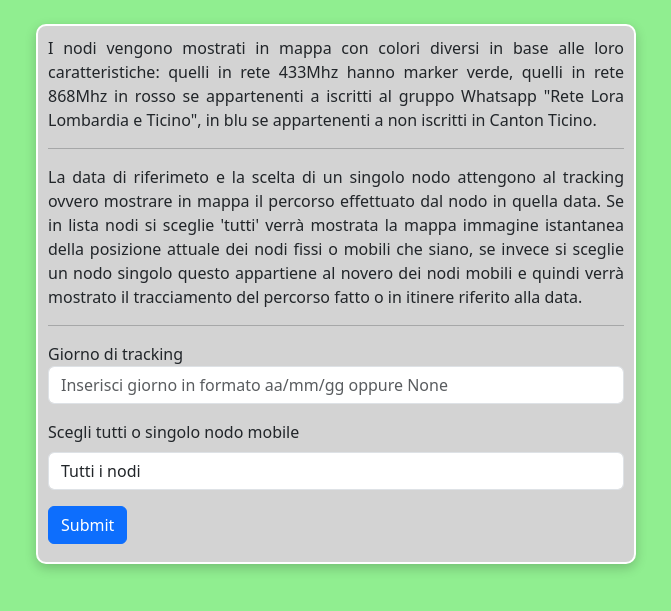
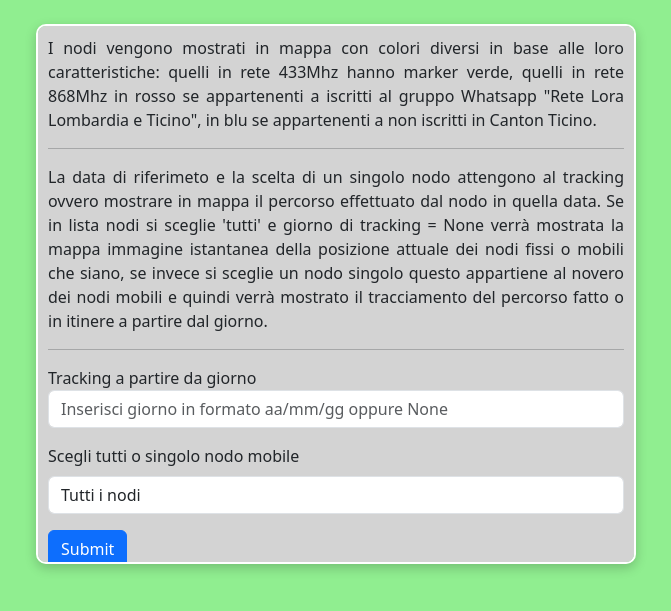
Before and after one commit to vinloren/meshtastic_meshmonitor, a Flask app: page /listanodi in a window 1280 px wide. Shown: the part 56-667 px from the top of the page, without its empty margins (304-975 px from the left). Run offline with Flask 3, Linux system fonts and the light colour scheme.

Commit message:
aggiornato index.html

```diff
--- a/app/templates/index.html
+++ b/app/templates/index.html
@@ -10,12 +10,12 @@ Whatsapp "Rete Lora Lombardia e Ticino", in blu se appartenenti a non iscritti i
 <p align=justify>
 La data di riferimeto e la scelta di un singolo nodo attengono al tracking ovvero mostrare
 in mappa il percorso effettuato dal nodo in quella data. Se in lista nodi si sceglie 'tutti'
-verrà mostrata la mappa immagine istantanea della posizione attuale dei nodi fissi o mobili
+e giorno di tracking = None verrà mostrata la mappa immagine istantanea della posizione attuale dei nodi fissi o mobili
 che siano, se invece si sceglie un nodo singolo questo appartiene al novero dei nodi mobili
-e quindi verrà mostrato il tracciamento del percorso fatto o in itinere riferito alla data.
+e quindi verrà mostrato il tracciamento del percorso fatto o in itinere a partire dal giorno.
 </p>
 <hr>
-Giorno di tracking<br>
+Tracking a partire da giorno<br>
 <form action="{{ url_for('showmap') }}" method="post">
     <div class="mb-3">
         <input name="giorno" id="day" type="text" class="form-control" placeholder="Inserisci giorno in formato aa/mm/gg oppure None" required>
```
